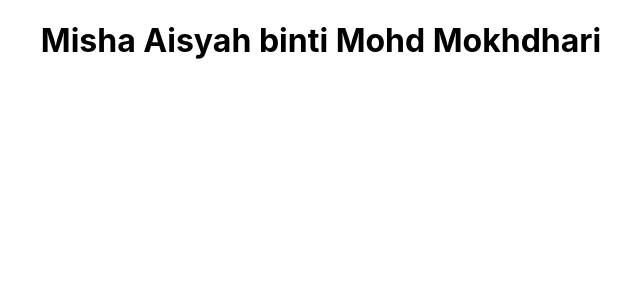
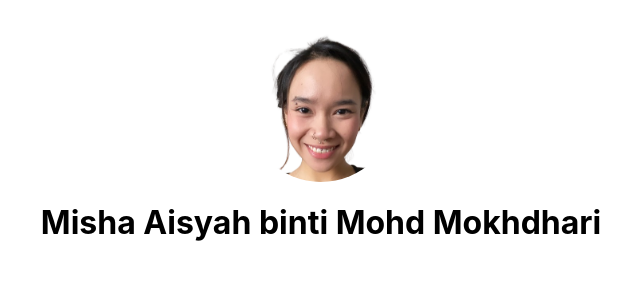
Before and after one commit to chahers/mishaaisyah, a React (Create React App) app in the folder resume/: page / in a window 1280 px wide. Shown: the top 300 px of the page, without its empty margins (319-959 px from the left). Built offline with nearby package versions, Linux system fonts and the light colour scheme.

Commit message:
Adding Avatar & files for other components

```diff
--- a/resume/package.json
+++ b/resume/package.json
@@ -4,12 +4,17 @@
   "version": "0.1.0",
   "private": true,
   "dependencies": {
+    "@emotion/react": "^11.13.3",
+    "@emotion/styled": "^11.13.0",
+    "@mui/material": "^6.1.1",
+    "@mui/styled-engine-sc": "^6.1.1",
     "@testing-library/jest-dom": "^5.17.0",
     "@testing-library/react": "^13.4.0",
     "@testing-library/user-event": "^13.5.0",
     "react": "^18.3.1",
     "react-dom": "^18.3.1",
     "react-scripts": "5.0.1",
+    "styled-components": "^6.1.13",
     "web-vitals": "^2.1.4"
   },
   "scripts": {
--- /dev/null
+++ b/resume/src/Achievements.js
@@ -0,0 +1,9 @@
+function Achievements(){
+    return (
+        <div>
+
+        </div>
+    );
+}
+
+export default Achievements;
--- a/resume/src/App.js
+++ b/resume/src/App.js
@@ -1,12 +1,23 @@
 
 import './App.css';
+import Avatar from '@mui/material/Avatar';
+import Picture from './picture.png';
+// import Achievements from './Achievements.js';
+// import Education from './Education.js';
+// import Experience from './Experience.js';
+// import Skills from './Skills.js';
+
 
 function App() {
   return (
     <div className="App">
-      <div className="content">
+      <div style={{ display: 'flex', justifyContent: 'center', alignItems: 'center', paddingTop: "4vh"}}>
+      <Avatar alt="Misha" src={Picture} sx={{ width: 150, height: 150 }}/>
+      </div>
+      <div className="Name">
         <h1>Misha Aisyah binti Mohd Mokhdhari</h1>
       </div>
+
     </div>
   );
 }
```
Also changed, not shown: resume/src/Education.js (added), resume/src/Experience.js (added), resume/src/Skills.js (added), resume/src/picture.png (added), 1 other file (tests, documents, lock files or other folders).
